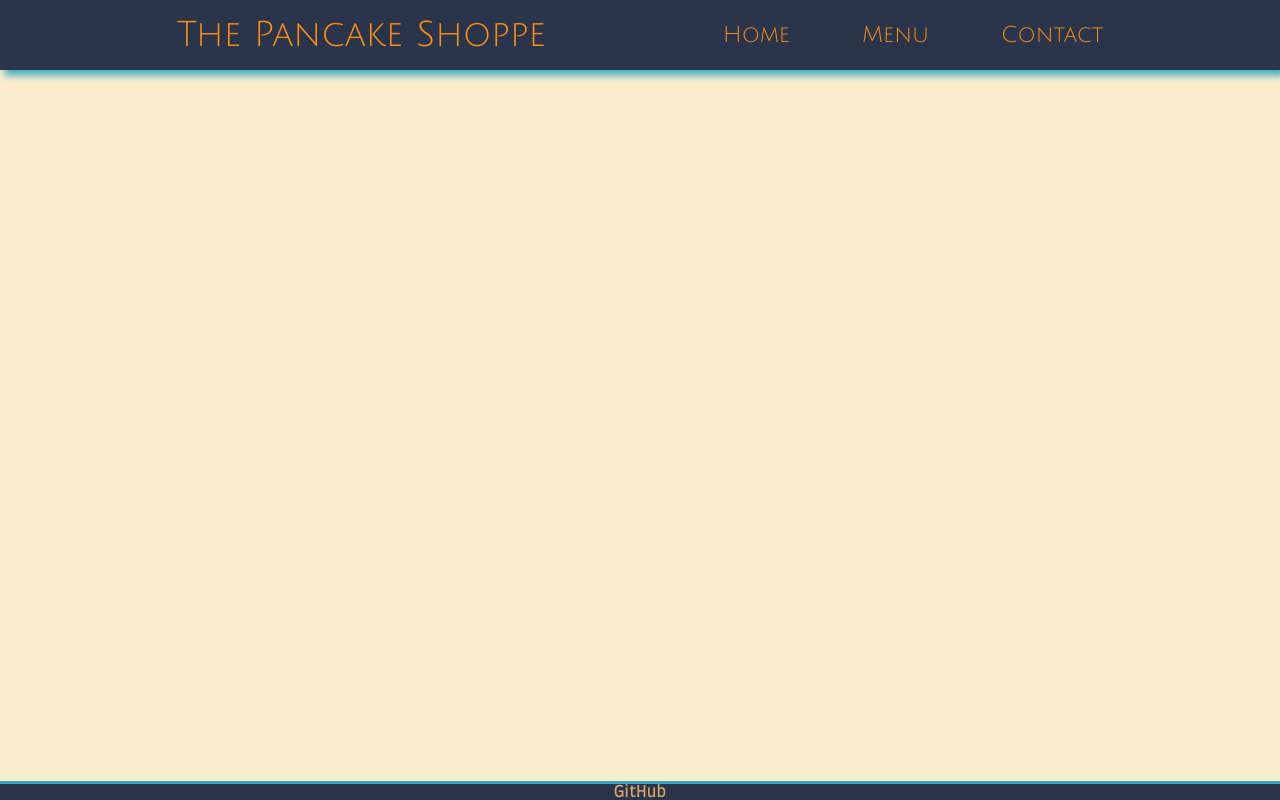
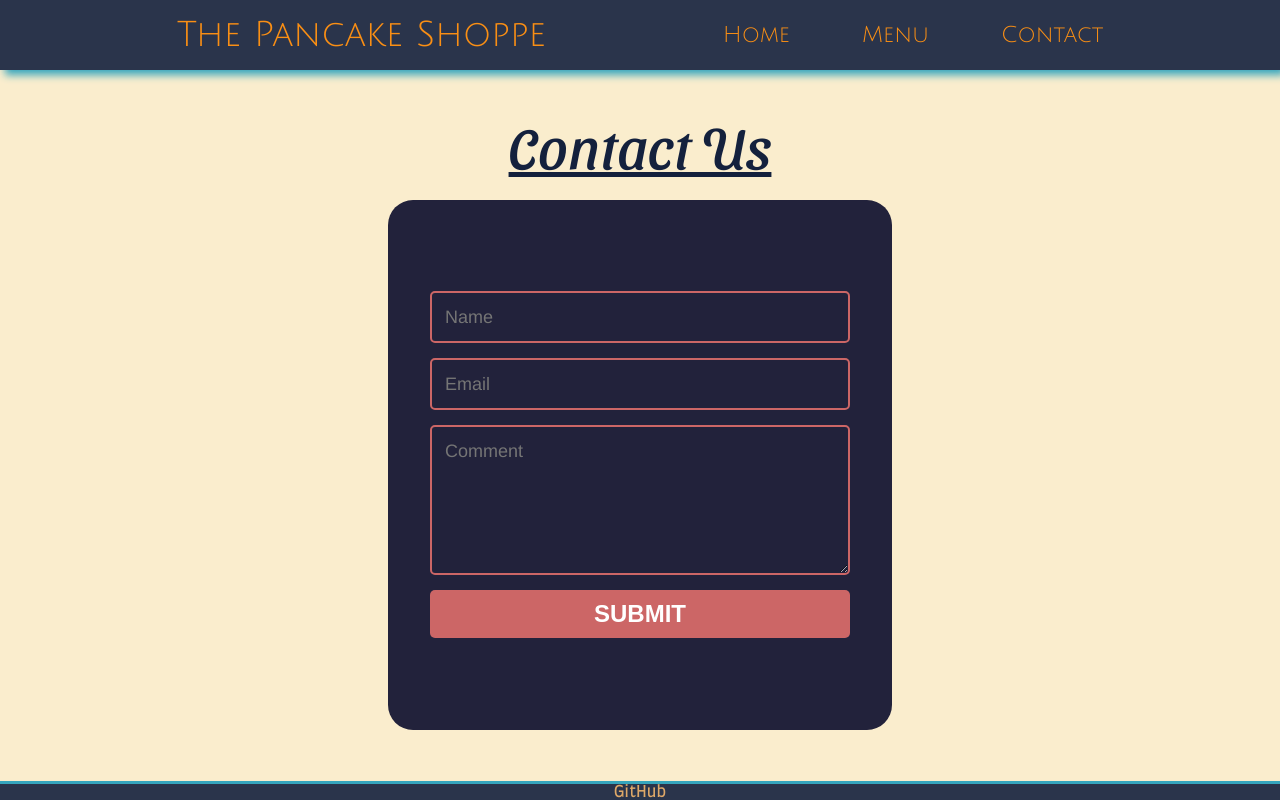
Before and after one commit to kosbys/Restaurant-Page, a website built with webpack: page src/contact.html in a window 1280 px wide. Built offline with nearby package versions, Linux system fonts and the light colour scheme.

Commit message:
Add form

```diff
--- a/src/contact.html
+++ b/src/contact.html
@@ -5,7 +5,7 @@
         <meta charset="UTF-8" />
         <meta http-equiv="X-UA-Compatible" content="IE=edge" />
         <meta name="viewport" content="width=device-width, initial-scale=1.0" />
-        <title>The Pancake Shoppe - Menu</title>
+        <title>The Pancake Shoppe - Contact</title>
     </head>
     <body>
         <div id="content">
@@ -17,7 +17,17 @@
                     <div class="link"><a href="">Contact</a></div>
                 </div>
             </div>
-            <div class="container"></div>
+            <div class="container">
+                <div class="contact-header"><span>Contact Us</span></div>
+            </div>
+            <div class="contact-form">
+                <form>
+                    <input name="name" type="text" class="feedback-input" placeholder="Name" />
+                    <input name="email" type="text" class="feedback-input" placeholder="Email" />
+                    <textarea name="text" class="feedback-input" placeholder="Comment"></textarea>
+                    <input type="submit" value="SUBMIT" />
+                </form>
+            </div>
             <div class="footer"><a href="https://github.com/kosbys">GitHub</a></div>
         </div>
     </body>
--- a/src/style-menu.css
+++ b/src/style-menu.css
@@ -58,6 +58,8 @@ body {
     flex-direction: column;
 }
 
+/* || Header */
+
 .header {
     font-family: 'JuliusSansOne';
     display: flex;
@@ -91,6 +93,8 @@ body {
     font-size: calc(1rem + 1.5vw);
 }
 
+/* || Homepage */
+
 .welcome {
     color: var(--brown);
     width: fit-content;
@@ -113,6 +117,8 @@ body {
     width: 55%;
 }
 
+/* || Footer */
+
 .footer {
     font-family: 'Farro-Regular';
     margin-top: auto;
@@ -129,13 +135,24 @@ body {
     text-decoration: none;
 }
 
-.menu-header {
+.menu-header,
+.contact-header {
     display: flex;
     align-self: center;
     place-items: center;
     gap: 15px;
     margin-top: calc(1rem + 3vh);
 }
+
+.contact-header > span {
+    color: var(--dark-blue);
+    font-size: calc(2rem + 2vw);
+    font-family: 'SansitaSwashed';
+    text-align: center;
+    text-decoration: underline;
+}
+
+/* || Menu */
 
 .menu-header > img {
     max-width: calc(2rem + 2vw);
@@ -163,8 +180,8 @@ body {
 
 .card {
     display: grid;
-    grid-template-columns: repeat(auto-fill, minmax(300px, 1fr));
-    grid-template-rows: repeat(auto-fill, minmax(300px, 1fr));
+    grid-template-columns: repeat(auto-fill, minmax(300px, 600px));
+    grid-template-rows: repeat(auto-fill, minmax(300px, 400px));
     grid-template-areas: 'image' 'text';
 
     border-radius: 18px;
@@ -234,7 +251,69 @@ span.sale-new {
     color: var(--green);
 }
 
-/* TODO: ADD MORE CARDS AND ADD MEDIA QUERIES */
+/* || FORM */
+
+.contact-form {
+    display: flex;
+    place-self: center;
+    margin-top: calc(0.5rem + 1vw);
+    padding: calc(1rem + 2vw);
+    background-color: var(--deep-blue);
+    border-radius: 25px;
+}
+
+form {
+    max-width: 420px;
+    margin: 50px auto;
+}
+
+.feedback-input {
+    color: white;
+    font-family: Helvetica, Arial, sans-serif;
+    font-weight: 500;
+    font-size: 18px;
+    border-radius: 5px;
+    line-height: 22px;
+    background-color: transparent;
+    border: 2px solid #cc6666;
+    transition: all 0.3s;
+    padding: 13px;
+    margin-bottom: 15px;
+    width: 100%;
+    box-sizing: border-box;
+    outline: 0;
+}
+
+.feedback-input:focus {
+    border: 2px solid #cc4949;
+}
+
+textarea {
+    height: 150px;
+    line-height: 150%;
+    resize: vertical;
+}
+
+[type='submit'] {
+    font-family: 'Montserrat', Arial, Helvetica, sans-serif;
+    width: 100%;
+    background: #cc6666;
+    border-radius: 5px;
+    border: 0;
+    cursor: pointer;
+    color: white;
+    font-size: 24px;
+    padding-top: 10px;
+    padding-bottom: 10px;
+    transition: all 0.3s;
+    margin-top: -4px;
+    font-weight: 700;
+}
+[type='submit']:hover {
+    background: #cc4949;
+}
+
+/* || Media Queries */
 
 @media screen and (max-width: 800px) {
     .header {
```
